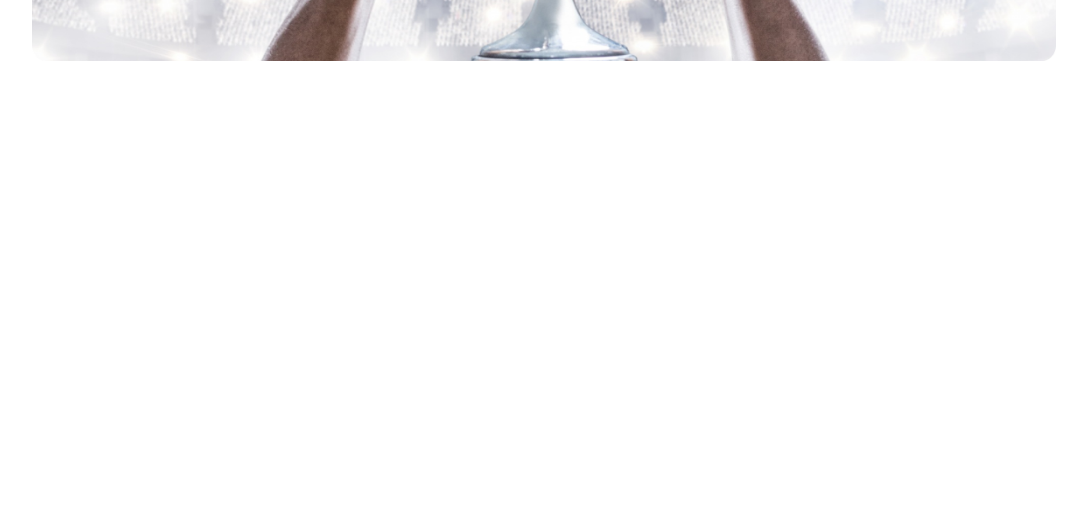
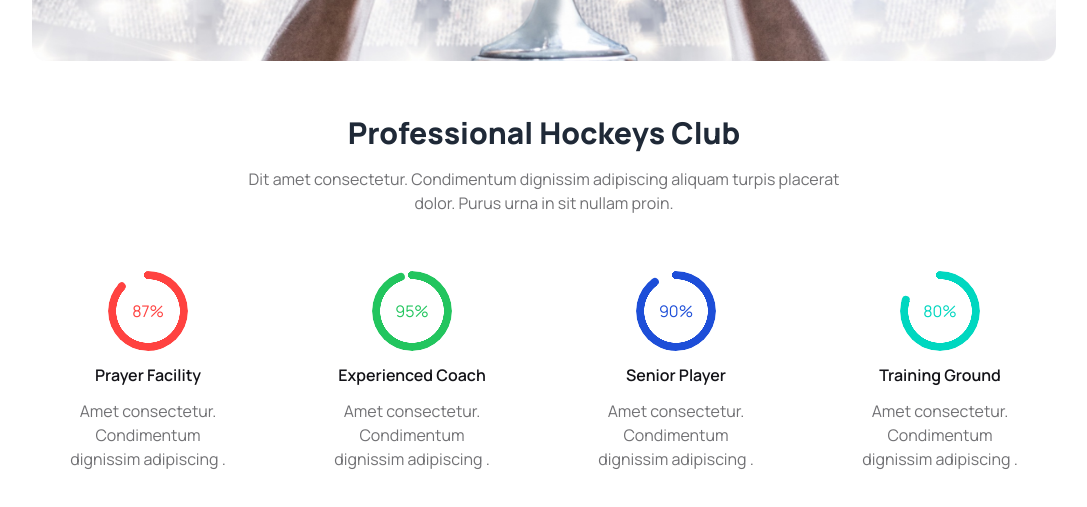
Before and after one commit to Azhar190238/Assignment-03, a plain HTML site: page index.html in a window 1280 px wide. Shown: the part 609-1116 px from the top of the page, without its empty margins (96-1183 px from the left). Before the commit the page ends 800 px from the top, so only its background shows below. Drawn offline with nearby package versions, Linux system fonts and the light colour scheme.

Commit message:
professional hockey club done

```diff
--- a/index.html
+++ b/index.html
@@ -128,8 +128,45 @@
 
     </header>
     <!-- header finished -->
-    <main>
+    <main class="lg:mx-32 lg:my-12">
+        <section>
+    <!-- <div class="w-full h-[1px] bg-[#13131833]"></div> -->
+    <div class="text-center mt-8 space-y-4">
+        <h2 class="text-3xl font-extrabold">Professional Hockeys Club</h2>
+        <p class="text-text-body">Dit amet consectetur. Condimentum dignissim adipiscing aliquam turpis placerat <br>
+             dolor. Purus urna in sit nullam proin. </p>
 
+    </div>
+    <div class="flex flex-col lg:flex-row justify-center gap-8 mt-14">
+    <div class="text-center space-y-3">
+<div class="radial-progress text-primary"  style="--value:87;" role="progressbar">87%</div>
+ <h3 class="text-blacked font-semibold">Prayer Facility</h3>
+ <p class="text-text-body">Amet consectetur. Condimentum <br>
+     dignissim adipiscing .</p>
+    </div>
+    <div class="text-center space-y-3">
+        <div class="radial-progress text-green-500"  style="--value:95;" role="progressbar">95%</div>
+         <h3 class="text-blacked font-semibold">Experienced Coach</h3>
+         <p class="text-text-body">Amet consectetur. Condimentum <br>
+             dignissim adipiscing .</p>
+            </div>
+            <div class="text-center space-y-3">
+                <div class="radial-progress text-blue-700"  style="--value:90;" role="progressbar">90%</div>
+                 <h3 class="text-blacked font-semibold">Senior Player</h3>
+                 <p class="text-text-body">Amet consectetur. Condimentum <br>
+                     dignissim adipiscing .</p>
+                    </div>
+            <div class="text-center space-y-3">
+                <div class="radial-progress text-accent"  style="--value:80;" role="progressbar">80%</div>
+                 <h3 class="text-blacked font-semibold">Training Ground</h3>
+                 <p class="text-text-body">Amet consectetur. Condimentum <br>
+                     dignissim adipiscing .</p>
+
+                    </div>
+
+
+</div>
+    </section>
     </main>
     <footer>
 
```
